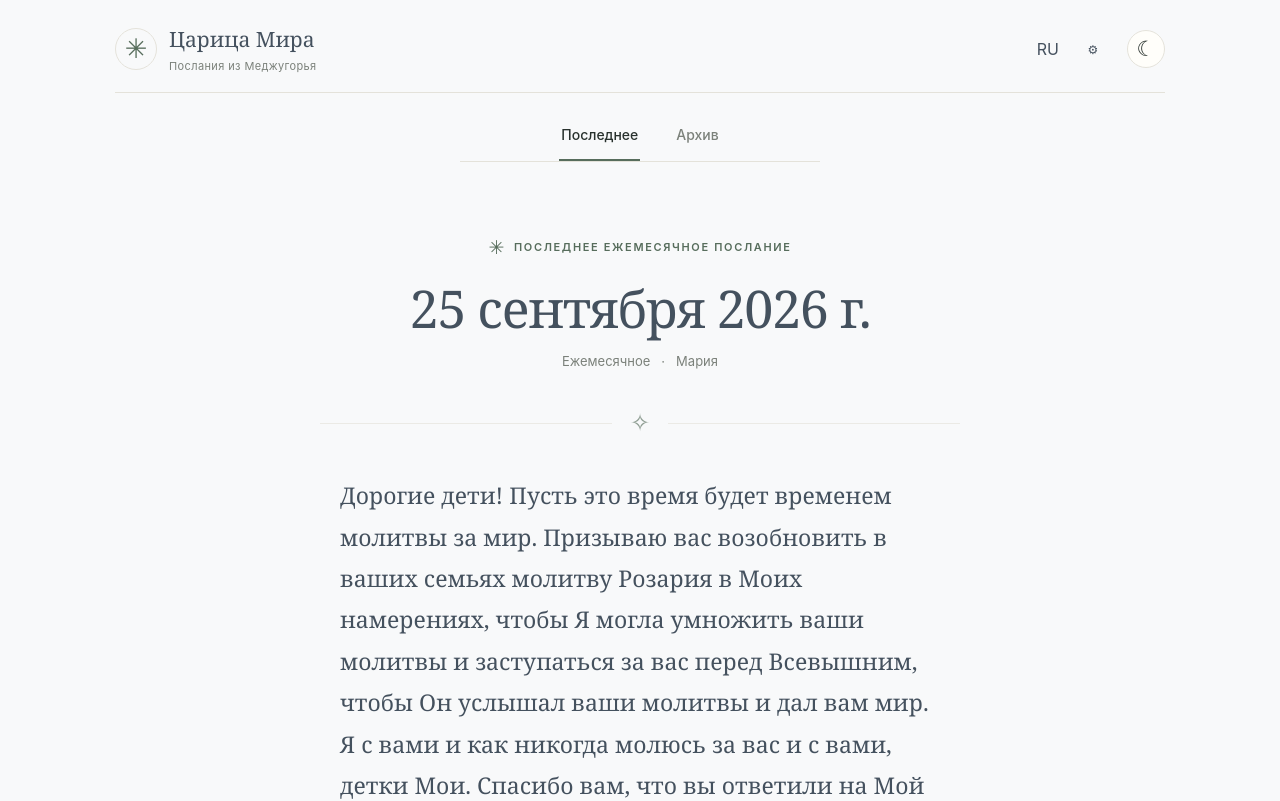
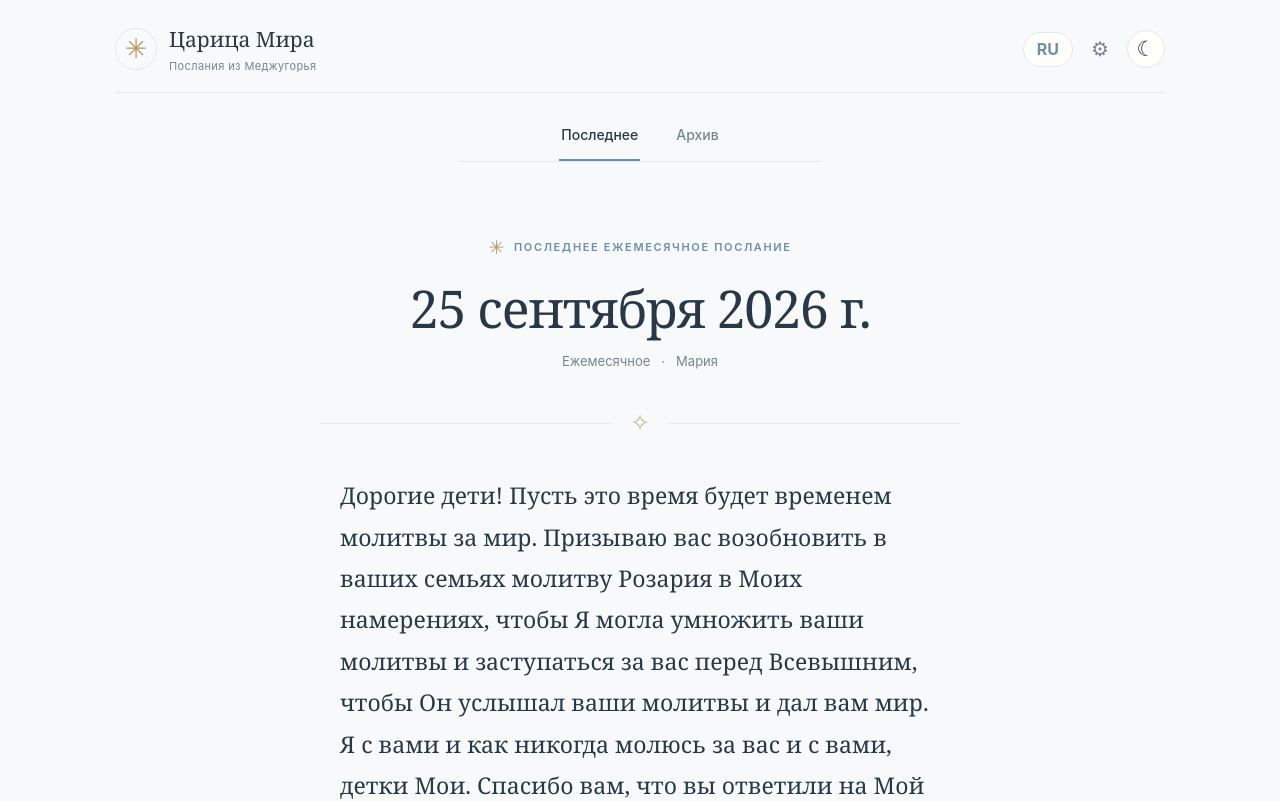
Before and after one commit to senddownrain/medjugorje-messages, a Vue app: page / in a window 1280 px wide. Shown: the top 801 px of the page. Built offline with nearby package versions, Linux system fonts and the light colour scheme.

Commit message:
style: subtle Marian blue and gold, quiet Vuetify settings modal

```diff
--- a/src/style.css
+++ b/src/style.css
@@ -175,3 +175,54 @@ a:hover { text-decoration: underline; }
 @media (prefers-reduced-motion: reduce) {
   *, *::before, *::after { scroll-behavior: auto !important; transition: none !important; }
 }
+
+
+/* A restrained Marian tone: pale-blue accents, almost-white canvas, quiet gold detail. */
+:root {
+  --bg: #f8f9fa;
+  --paper: #fffefa;
+  --ink: #293746;
+  --secondary: #768593;
+  --line: #e2e7eb;
+  --soft: #eff3f6;
+  --accent: #6f8eaa;
+  --accent-ink: #fff;
+  --gold: #b69b6c;
+}
+@media (prefers-color-scheme: dark) {
+  :root:not([data-theme="light"]) {
+    --bg: #151c24; --paper: #202a35; --ink: #eaf0f5;
+    --secondary: #a8b5bf; --line: #344553; --soft: #263542;
+    --accent: #a5c9e9; --accent-ink: #132333; --gold: #d5bc86;
+  }
+}
+:root[data-theme="dark"] {
+  --bg: #151c24; --paper: #202a35; --ink: #eaf0f5;
+  --secondary: #a8b5bf; --line: #344553; --soft: #263542;
+  --accent: #a5c9e9; --accent-ink: #132333; --gold: #d5bc86;
+}
+.v-application { background: var(--bg) !important; color: var(--ink) !important; font-family: inherit !important; }
+.brand-symbol, .footer-mark, .ornament, .reading-divider span { color: var(--gold); }
+.reading-kicker, .eyebrow { color: var(--accent); }
+.brand-copy strong { font-family: Georgia, "Times New Roman", serif; }
+.language-shortcut {
+  border: 1px solid var(--line); background: var(--paper); color: var(--accent);
+  font-weight: 650; border-radius: 30px; padding: 0 13px; min-width: 48px; height: 35px;
+}
+.settings-button.v-btn { color: var(--secondary); min-width: 36px; padding: 0 5px; font-size: 20px; }
+.settings-dialog.v-card { background: var(--paper); color: var(--ink); border-radius: 18px !important; }
+.dialog-title { font-family: Georgia, "Times New Roman", serif; font-size: 25px !important; padding: 24px 24px 12px !important; font-weight: normal !important; }
+.settings-dialog .v-card-text { padding: 18px 24px 12px !important; }
+.setting-control { margin-bottom: 17px; }
+.settings-hint {
+  border-left: 2px solid var(--gold); padding: 8px 12px;
+  font-size: 12px; color: var(--secondary); margin: -4px 0 20px; line-height: 1.65;
+}
+.settings-dialog .v-card-actions { padding: 8px 24px 18px; }
+.settings-dialog .v-field, .settings-dialog .v-list { color: var(--ink); }
+@media (max-width: 600px) {
+  .language-shortcut { min-width: 42px; height: 33px; padding: 0 9px; font-size: 12px; }
+  .settings-button.v-btn { min-width: 29px; }
+  .settings-dialog .v-card-text { padding: 12px 18px !important; }
+  .dialog-title { padding: 21px 18px 10px !important; }
+}
```
